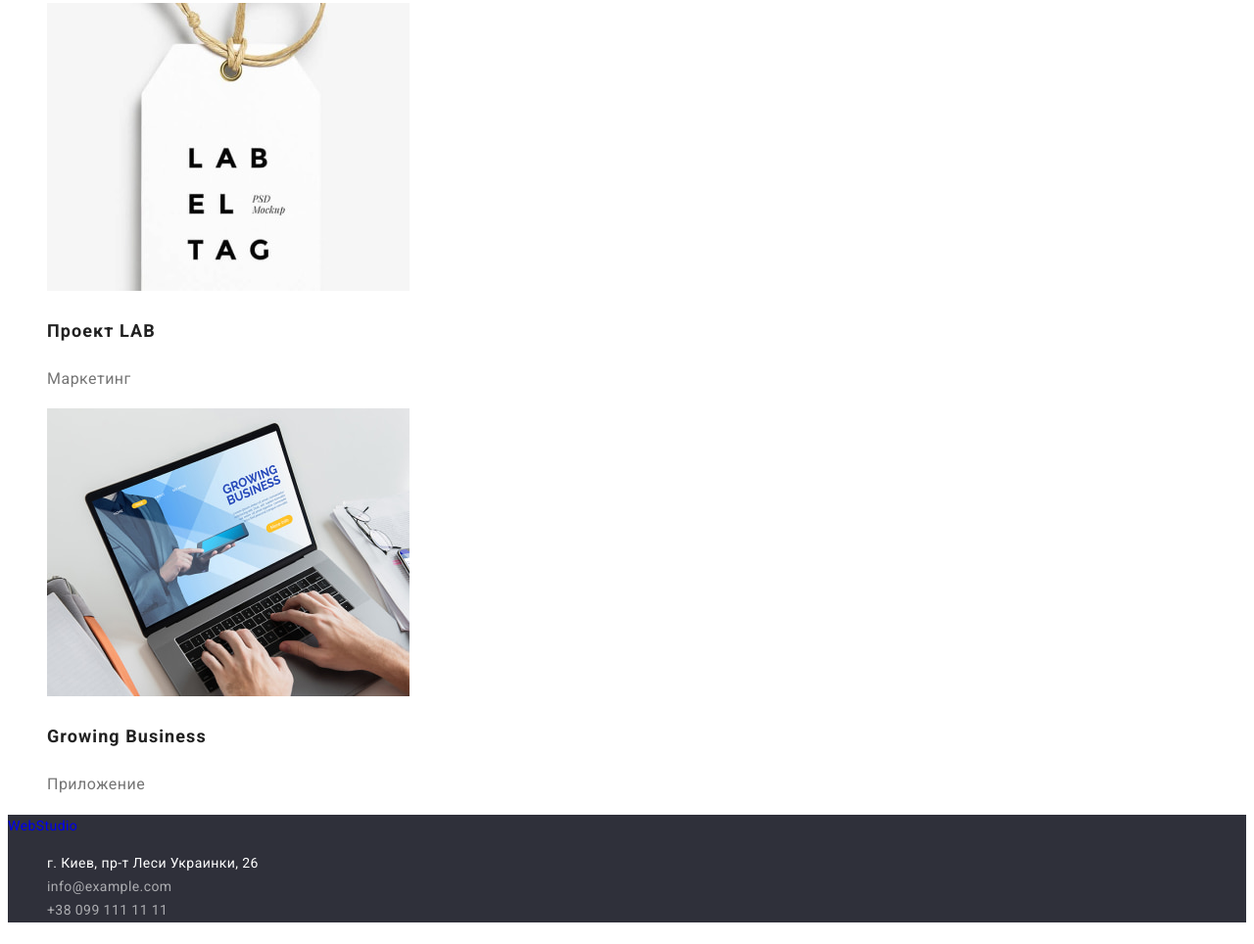
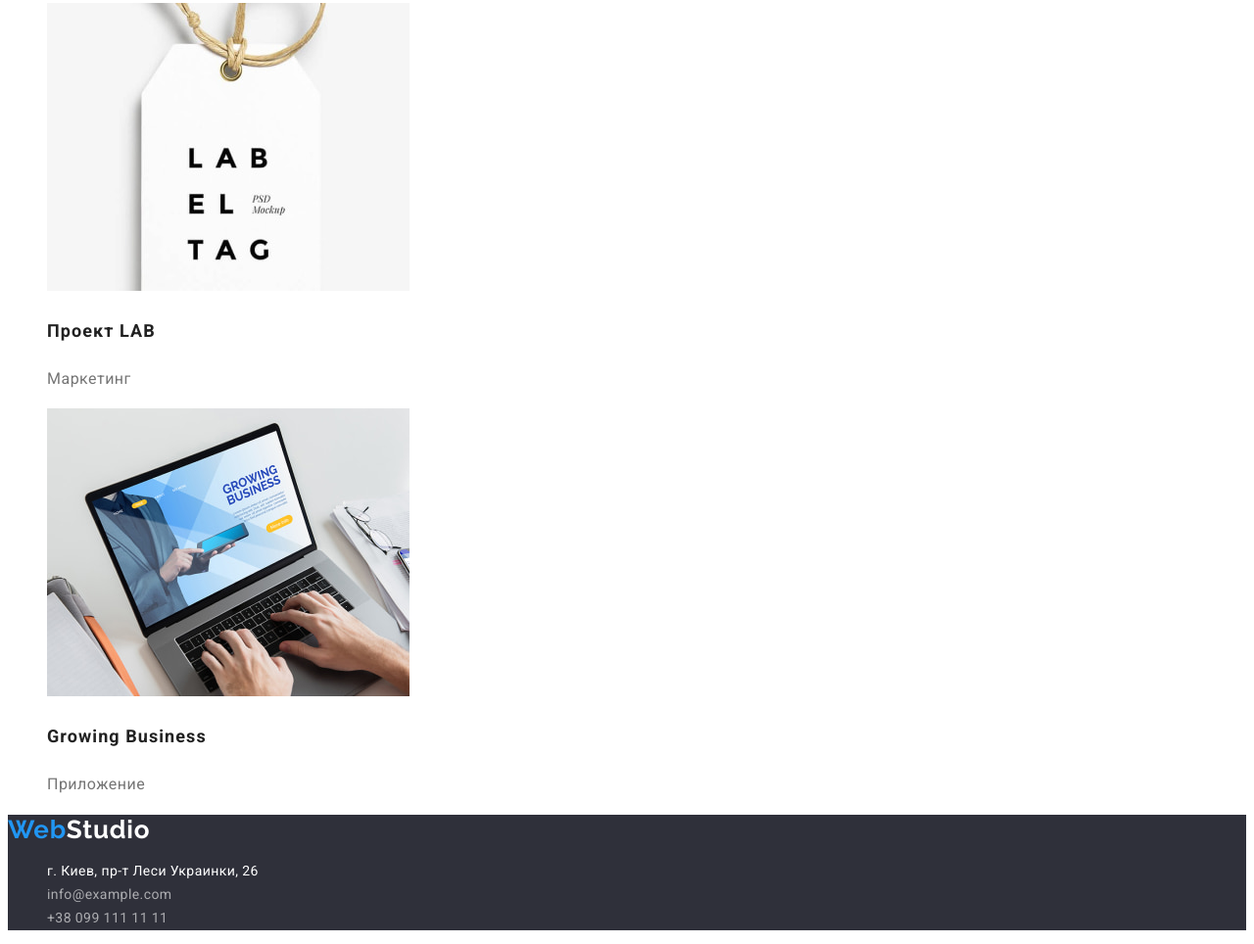
Before and after one commit to Sova-Anton/goit-markup-hw-02, a plain HTML site: page portfolio.html in a window 1280 px wide. Shown: the part 3276-4240 px from the top of the page at 98% size. Drawn offline with Linux system fonts and the light colour scheme.

Commit message:
Отредактировал футер

```diff
--- a/portfolio.html
+++ b/portfolio.html
@@ -143,8 +143,8 @@
     </main>
 
     <footer class="footer">
-      <a class="footer-link link" href="/index.html">Web<span>Studio</span></a>
-      <address class="">
+      <a class="logo link" href="/index.html">Web<span class="logo-secondary">Studio</span></a>
+      <address>
         <ul class="footer-list list">
           <li class="footer-item">
             <a class="map-link link" href="https://goo.gl/maps/j2nnSXGD3ZRQ95yC8"
```
